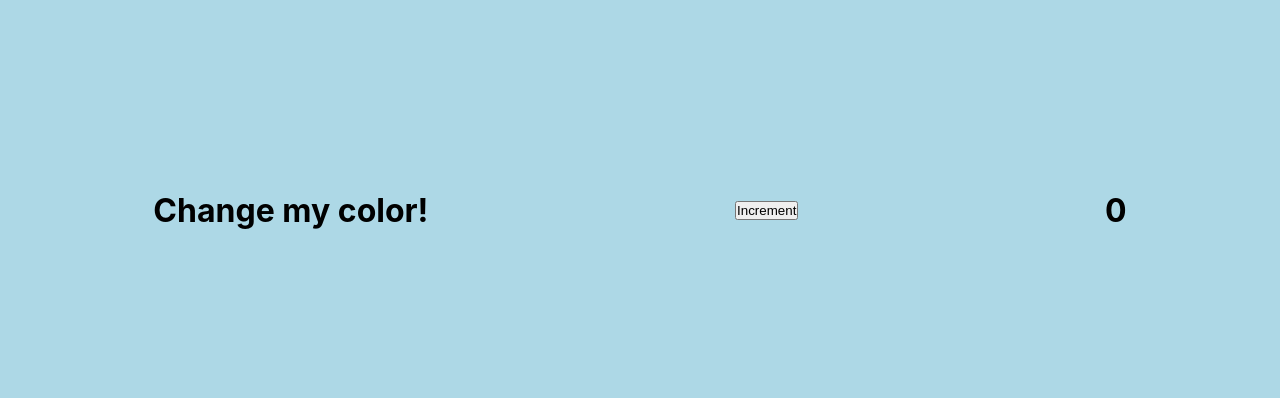
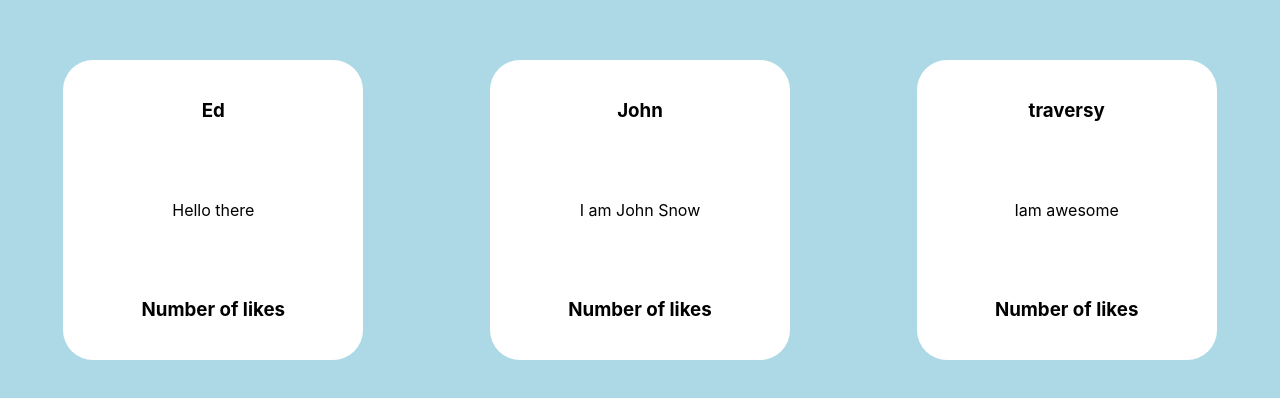
Before and after one commit to Domroon/beginner_react, a React (Create React App) app: page / in a window 1280 px wide. Shown: the part 190-588 px from the top of the page. Built offline with nearby package versions, Linux system fonts and the light colour scheme.

Commit message:
Add API style

```diff
--- a/src/App.js
+++ b/src/App.js
@@ -6,19 +6,17 @@
 
 function App(){
 
-  const [isRed, setRed] = useState(false);
-  const [count, setCount] = useState(0);
-
-  const increment = () => {
-    setCount(count + 1);
-    setRed(!isRed);
-  };
+  const [users, setUser] = useState([
+    {name: 'Ed', message: 'Hello there'},
+    {name: 'John', message: 'I am John Snow'},
+    {name: 'traversy', message: 'Iam awesome'}
+  ]);
 
   return(
     <div className="app">
-      <h1 className={isRed ? 'red' : ''}>Change my color!</h1>
-      <button onClick={increment}>Increment</button>
-      <h1>{count}</h1>
+      {users.map(user =>(
+        <Tweet name={user.name} message={user.message}/>
+      ))}
     </div>
   );
 }
```
